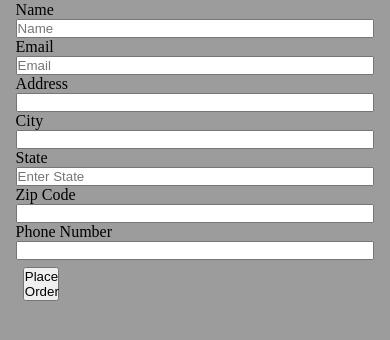
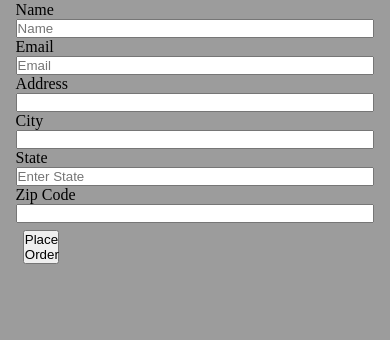
Before and after one commit to thecodermaniac/Hexcart_Django, a Django app: page /Cart in a window 390 px wide. Shown: the part 118-458 px from the top of the page. Run offline with Django 4.2, Linux system fonts and the light colour scheme; parts of the project's set-up code (start-up, migrations or seed data) failed here and were passed over.

Commit message:
removed phone number

```diff
--- a/Home/models.py
+++ b/Home/models.py
@@ -31,7 +31,6 @@ class Order(models.Model):
     city=models.CharField(max_length=40,default='')
     state=models.CharField(max_length=40,default='')
     Zip_code=models.IntegerField(default=0)
-    phone=models.CharField(max_length=15,default='')
 
     def __str__(self):
         return self.name
--- a/Home/templates/Home/Cart.html
+++ b/Home/templates/Home/Cart.html
@@ -44,8 +44,6 @@
         <input type="text" placeholder="Enter State" name="state" />
         <label for="">Zip Code</label>
         <input type="number" name="zipCode" />
-        <label for="">Phone Number</label>
-        <input type="text" name="phone" />
         <button class="orderbtn">Place Order</button>
       </form>
     </div>
--- a/Home/templates/Home/ProductView.html
+++ b/Home/templates/Home/ProductView.html
@@ -57,8 +57,6 @@
         <input type="text" placeholder="Enter State" name="state" />
         <label for="">Zip Code</label>
         <input type="number" name="zipCode" />
-        <label for="">Phone Number</label>
-        <input type="tel" name="phone" />
         <button class="orderbtn">Place Order</button>
       </form>
     </div>
```
Also changed, not shown: Home/migrations/0015_remove_order_phone.py (added), db.sqlite3.
